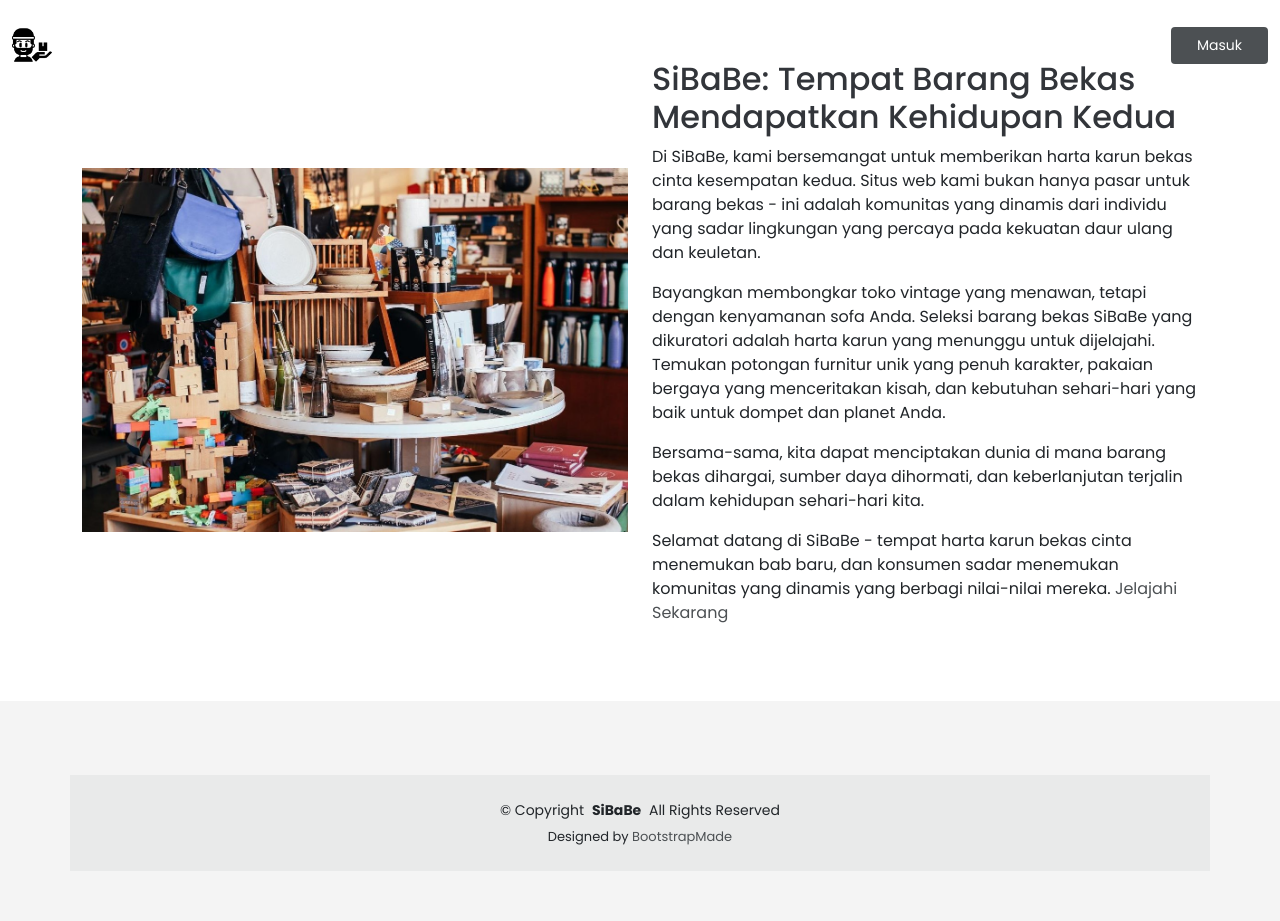
After one commit to rifqialamsyh/sibabe, a PHP site: page /html/tentang-kami.html in a window 1280 px wide. The commit adds this page. Run offline with PHP 8.4, Linux system fonts and the light colour scheme; some web fonts are replaced.

Commit message:
add progress

```diff
--- a/assets/css/main.css
+++ b/assets/css/main.css
@@ -630,124 +630,6 @@ section {
 }
 
 /*--------------------------------------------------------------
-# Footer
---------------------------------------------------------------*/
-.footer {
-  --background-color: #f4f4f4;
-  color: var(--default-color);
-  background-color: var(--background-color);
-  font-size: 14px;
-  padding-bottom: 50px;
-}
-
-.footer .footer-top {
-  padding-top: 50px;
-}
-
-.footer .footer-about .logo {
-  line-height: 0;
-  margin-bottom: 25px;
-}
-
-.footer .footer-about .logo img {
-  max-height: 40px;
-  margin-right: 6px;
-}
-
-.footer .footer-about .logo span {
-  color: var(--secondary-color);
-  font-size: 30px;
-  font-weight: 700;
-  letter-spacing: 1px;
-}
-
-.footer .footer-about p {
-  font-size: 14px;
-}
-
-.footer .social-links a {
-  display: flex;
-  align-items: center;
-  justify-content: center;
-  width: 40px;
-  height: 40px;
-  border-radius: 50%;
-  border: 1px solid rgba(var(--default-color-rgb), 0.5);
-  font-size: 16px;
-  color: rgba(var(--default-color-rgb), 0.5);
-  margin-right: 10px;
-  transition: 0.3s;
-}
-
-.footer .social-links a:hover {
-  color: var(--primary-color);
-  border-color: var(--primary-color);
-}
-
-.footer h4 {
-  color: var(--secondary-color);
-  font-size: 16px;
-  font-weight: bold;
-  position: relative;
-  padding-bottom: 12px;
-}
-
-.footer .footer-links {
-  margin-bottom: 30px;
-}
-
-.footer .footer-links ul {
-  list-style: none;
-  padding: 0;
-  margin: 0;
-}
-
-.footer .footer-links ul i {
-  padding-right: 2px;
-  font-size: 12px;
-  line-height: 0;
-}
-
-.footer .footer-links ul li {
-  padding: 10px 0;
-  display: flex;
-  align-items: center;
-}
-
-.footer .footer-links ul li:first-child {
-  padding-top: 0;
-}
-
-.footer .footer-links ul a {
-  color: rgba(var(--default-color-rgb), 0.8);
-  display: inline-block;
-  line-height: 1;
-}
-
-.footer .footer-links ul a:hover {
-  color: var(--primary-color);
-}
-
-.footer .footer-contact p {
-  margin-bottom: 5px;
-}
-
-.footer .copyright {
-  padding-top: 25px;
-  padding-bottom: 25px;
-  background-color: rgba(var(--default-color-rgb), 0.05);
-}
-
-.footer .copyright p {
-  margin-bottom: 0;
-}
-
-.footer .credits {
-  margin-top: 6px;
-  font-size: 13px;
-}
-
-/*--------------------------------------------------------------
 # Home Page
 --------------------------------------------------------------*/
 /* Hero Section - Home Page
@@ -1285,3 +1236,121 @@ section {
   color: var(--contrast-color);
   background: #5d6265;
 }
+
+/*--------------------------------------------------------------
+# Footer
+--------------------------------------------------------------*/
+.footer {
+  --background-color: #f4f4f4;
+  color: var(--default-color);
+  background-color: var(--background-color);
+  font-size: 14px;
+  padding-bottom: 50px;
+}
+
+.footer .footer-top {
+  padding-top: 50px;
+}
+
+.footer .footer-about .logo {
+  line-height: 0;
+  margin-bottom: 25px;
+}
+
+.footer .footer-about .logo img {
+  max-height: 40px;
+  margin-right: 6px;
+}
+
+.footer .footer-about .logo span {
+  color: var(--secondary-color);
+  font-size: 30px;
+  font-weight: 700;
+  letter-spacing: 1px;
+}
+
+.footer .footer-about p {
+  font-size: 14px;
+}
+
+.footer .social-links a {
+  display: flex;
+  align-items: center;
+  justify-content: center;
+  width: 40px;
+  height: 40px;
+  border-radius: 50%;
+  border: 1px solid rgba(var(--default-color-rgb), 0.5);
+  font-size: 16px;
+  color: rgba(var(--default-color-rgb), 0.5);
+  margin-right: 10px;
+  transition: 0.3s;
+}
+
+.footer .social-links a:hover {
+  color: var(--primary-color);
+  border-color: var(--primary-color);
+}
+
+.footer h4 {
+  color: var(--secondary-color);
+  font-size: 16px;
+  font-weight: bold;
+  position: relative;
+  padding-bottom: 12px;
+}
+
+.footer .footer-links {
+  margin-bottom: 30px;
+}
+
+.footer .footer-links ul {
+  list-style: none;
+  padding: 0;
+  margin: 0;
+}
+
+.footer .footer-links ul i {
+  padding-right: 2px;
+  font-size: 12px;
+  line-height: 0;
+}
+
+.footer .footer-links ul li {
+  padding: 10px 0;
+  display: flex;
+  align-items: center;
+}
+
+.footer .footer-links ul li:first-child {
+  padding-top: 0;
+}
+
+.footer .footer-links ul a {
+  color: rgba(var(--default-color-rgb), 0.8);
+  display: inline-block;
+  line-height: 1;
+}
+
+.footer .footer-links ul a:hover {
+  color: var(--primary-color);
+}
+
+.footer .footer-contact p {
+  margin-bottom: 5px;
+}
+
+.footer .copyright {
+  padding-top: 25px;
+  padding-bottom: 25px;
+  background-color: rgba(var(--default-color-rgb), 0.05);
+}
+
+.footer .copyright p {
+  margin-bottom: 0;
+}
+
+.footer .credits {
+  margin-top: 6px;
+  font-size: 13px;
+}
--- a/edit-barang.php
+++ b/edit-barang.php
@@ -46,13 +46,13 @@ if ($result) {
             <form action="edit-barang-action.php" method="post" enctype="multipart/form-data">
                 <input type="number" name="user_id" value="<?php echo $id; ?>" style="display: none;" readonly>
                 <label for="nama">Nama Barang Bekas</label>
-                <input type="text" id="nama" name="nama" value="<?php echo $nama; ?>" required />
+                <input type="text" id="nama" name="nama" />
 
                 <label for=" deskripsi">Deskripsi</label>
-                <textarea id="deskripsi" name="deskripsi" value="<?php echo $deskripsi; ?>" required></textarea>
+                <textarea id="deskripsi" name="deskripsi"></textarea>
 
                 <label for=" status">Status</label>
-                <select id="status" name="status" required>
+                <select id="status" name="status">
                     <option value="Gratis">Gratis</option>
                     <option value="Dijual">Dijual</option>
                 </select>
--- /dev/null
+++ b/html/tentang-kami.html
@@ -0,0 +1,179 @@
+<!DOCTYPE html>
+<html lang="en">
+  <head>
+    <meta charset="utf-8" />
+    <meta content="width=device-width, initial-scale=1.0" name="viewport" />
+
+    <title>SiBaBe - Informasi Barang Bekas</title>
+    <meta content="" name="description" />
+    <meta content="" name="keywords" />
+
+    <!-- Favicons -->
+    <link href="assets/img/favicon.ico" rel="icon" />
+    <link href="assets/img/apple-touch-icon.png" rel="apple-touch-icon" />
+
+    <!-- Fonts -->
+    <link href="https://fonts.googleapis.com" rel="preconnect" />
+    <link href="https://fonts.gstatic.com" rel="preconnect" crossorigin />
+    <link
+      href="https://fonts.googleapis.com/css2?family=Open+Sans:ital,wght@0,300;0,400;0,500;0,600;0,700;0,800;1,300;1,400;1,500;1,600;1,700;1,800&family=Montserrat:ital,wght@0,100;0,200;0,300;0,400;0,500;0,600;0,700;0,800;0,900;1,100;1,200;1,300;1,400;1,500;1,600;1,700;1,800;1,900&family=Lato:ital,wght@0,100;0,300;0,400;0,700;0,900;1,100;1,300;1,400;1,700;1,900&display=swap"
+      rel="stylesheet"
+    />
+
+    <!-- Vendor CSS Files -->
+    <link
+      href="assets/vendor/bootstrap/css/bootstrap.min.css"
+      rel="stylesheet"
+    />
+    <link
+      href="assets/vendor/bootstrap-icons/bootstrap-icons.css"
+      rel="stylesheet"
+    />
+    <link
+      href="assets/vendor/glightbox/css/glightbox.min.css"
+      rel="stylesheet"
+    />
+    <link href="assets/vendor/swiper/swiper-bundle.min.css" rel="stylesheet" />
+    <link href="assets/vendor/aos/aos.css" rel="stylesheet" />
+
+    <!-- Template Main CSS File -->
+    <link href="assets/css/main.css" rel="stylesheet" />
+
+    <!-- =======================================================
+  * Template Name: Append
+  * Updated: Sep 18 2023 with Bootstrap v5.3.2
+  * Template URL: https://bootstrapmade.com/append-bootstrap-website-template/
+  * Author: BootstrapMade.com
+  * License: https://bootstrapmade.com/license/
+  ======================================================== -->
+  </head>
+
+  <body class="index-page" data-bs-spy="scroll" data-bs-target="#navmenu">
+    <!-- ======= Header ======= -->
+    <header id="header" class="header fixed-top d-flex align-items-center">
+      <div
+        class="container-fluid d-flex align-items-center justify-content-between"
+      >
+        <a
+          href="index.html"
+          class="logo d-flex align-items-center me-auto me-xl-0"
+        >
+          <img src="assets/img/sibabelogo.png" alt="" />
+          <h1>SiBaBe</h1>
+          <!-- <span>.</span> -->
+        </a>
+
+        <!-- Nav Menu -->
+        <nav id="navmenu" class="navmenu">
+          <ul>
+            <li><a href="index.html#hero" class="active">Beranda</a></li>
+            <li><a href="index.html#portfolio">Lihat BaBe</a></li>
+            <li><a href="index.html#testimonials">Testimoni</a></li>
+            <li><a href="index.html#about">Tentang Kami</a></li>
+            <li><a href="index.html#service">Layanan</a></li>
+          </ul>
+
+          <i class="mobile-nav-toggle d-xl-none bi bi-list"></i>
+        </nav>
+        <!-- End Nav Menu -->
+
+        <a class="btn-getstarted" href="login.html">Masuk</a>
+      </div>
+    </header>
+    <!-- End Header -->
+
+    <main id="main">
+      <section
+        class="info"
+        style="display: flex; flex-direction: column; align-items: center"
+      >
+        <div class="container">
+          <div class="row justify-content-center align-items-center">
+            <div class="col-lg-6" data-aos="fade-right">
+              <img src="assets/img/info.jpg" class="img-fluid" alt="" />
+            </div>
+            <div
+              class="col-lg-6 pt-4 pt-lg-0 content d-flex flex-column justify-content-center"
+              data-aos="fade-left"
+            >
+              <h2>SiBaBe: Tempat Barang Bekas Mendapatkan Kehidupan Kedua</h2>
+              <p>
+                Di SiBaBe, kami bersemangat untuk memberikan harta karun bekas
+                cinta kesempatan kedua. Situs web kami bukan hanya pasar untuk
+                barang bekas - ini adalah komunitas yang dinamis dari individu
+                yang sadar lingkungan yang percaya pada kekuatan daur ulang dan
+                keuletan.
+              </p>
+
+              <p>
+                Bayangkan membongkar toko vintage yang menawan, tetapi dengan
+                kenyamanan sofa Anda. Seleksi barang bekas SiBaBe yang
+                dikuratori adalah harta karun yang menunggu untuk dijelajahi.
+                Temukan potongan furnitur unik yang penuh karakter, pakaian
+                bergaya yang menceritakan kisah, dan kebutuhan sehari-hari yang
+                baik untuk dompet dan planet Anda.
+              </p>
+
+              <p>
+                Bersama-sama, kita dapat menciptakan dunia di mana barang bekas
+                dihargai, sumber daya dihormati, dan keberlanjutan terjalin
+                dalam kehidupan sehari-hari kita.
+              </p>
+
+              <p class="cta">
+                Selamat datang di SiBaBe - tempat harta karun bekas cinta
+                menemukan bab baru, dan konsumen sadar menemukan komunitas yang
+                dinamis yang berbagi nilai-nilai mereka.
+                <a href="index.php">Jelajahi Sekarang</a>
+              </p>
+            </div>
+          </div>
+        </div>
+      </section>
+    </main>
+
+    <!-- ======= Footer ======= -->
+    <footer id="footer" class="footer">
+      <div class="container footer-top"></div>
+
+      <div class="container copyright text-center mt-4">
+        <p>
+          &copy; <span>Copyright</span> <strong class="px-1">SiBaBe</strong>
+          <span>All Rights Reserved</span>
+        </p>
+        <div class="credits">
+          Designed by <a href="https://bootstrapmade.com/">BootstrapMade</a>
+        </div>
+      </div>
+    </footer>
+    <!-- End Footer -->
+
+    <!-- Scroll Top Button -->
+    <a
+      href="#"
+      id="scroll-top"
+      class="scroll-top d-flex align-items-center justify-content-center"
+      ><i class="bi bi-arrow-up-short"></i
+    ></a>
+
+    <!-- Preloader -->
+    <div id="preloader">
+      <div></div>
+      <div></div>
+      <div></div>
+      <div></div>
+    </div>
+
+    <!-- Vendor JS Files -->
+    <script src="assets/vendor/bootstrap/js/bootstrap.bundle.min.js"></script>
+    <script src="assets/vendor/glightbox/js/glightbox.min.js"></script>
+    <script src="assets/vendor/purecounter/purecounter_vanilla.js"></script>
+    <script src="assets/vendor/isotope-layout/isotope.pkgd.min.js"></script>
+    <script src="assets/vendor/swiper/swiper-bundle.min.js"></script>
+    <script src="assets/vendor/aos/aos.js"></script>
+    <script src="assets/vendor/php-email-form/validate.js"></script>
+
+    <!-- Template Main JS File -->
+    <script src="assets/js/main.js"></script>
+  </body>
+</html>
--- a/navbar.php
+++ b/navbar.php
@@ -15,7 +15,7 @@ session_start();
         <!-- <li><a href="index.php#hero" class="active">Beranda</a></li> -->
         <li><a href="index.php#portfolio">Barang Bekas</a></li>
         <li><a href="index.php#testimonials">Testimoni</a></li>
-        <li><a href="index.php#about">Tentang Kami</a></li>
+        <li><a href="tentang-kami.php">Tentang Kami</a></li>
         <li>
           <hr>
         </li>
```
Also changed, not shown: other parts of assets/css/main.css (+71 -2 lines), edit-barang-action.php (+35 -5 lines), explore.php (+26 -4 lines), index.php (+17 -0 lines), tentang-kami.php (added, +90 -0 lines), assets/img/hijau.png (added), assets/img/info.jpg (added), assets/img/sharing.png (added).
